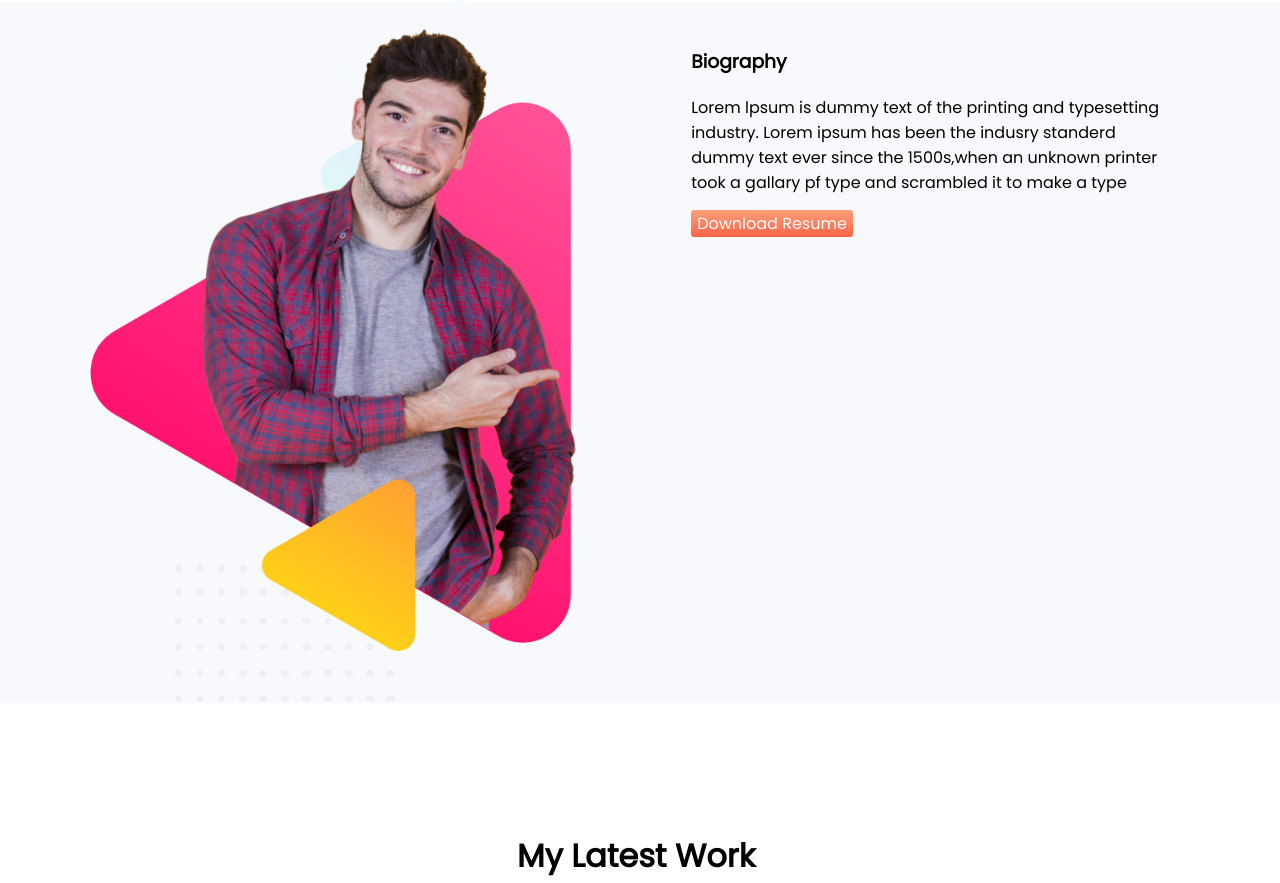
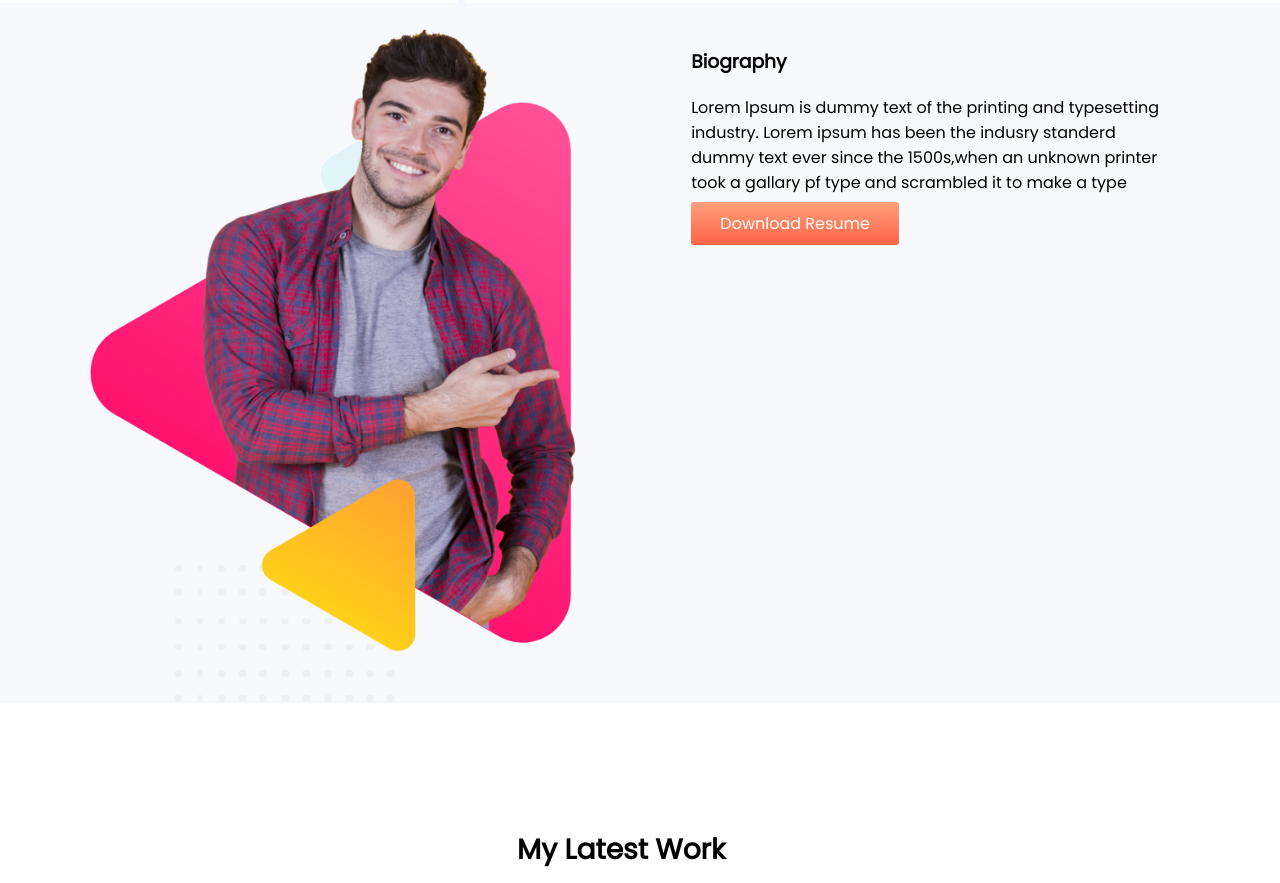
Before and after one commit to paglaemon/second-web-portfolio, a plain HTML site: page index.html in a window 1280 px wide. Shown: the part 697-1580 px from the top of the page. Drawn offline with Linux system fonts and the light colour scheme.

Commit message:
changes added

```diff
--- a/style.css
+++ b/style.css
@@ -31,7 +31,7 @@ section{
     background-image: linear-gradient(lightsalmon, tomato);
     border-radius: 3px;
     color: white;
-    padding: 2px 6px;
+    padding: 2% 6%;
 }
 
 .first-area{
@@ -56,7 +56,7 @@ section{
 
 
 .ltwork h1{
-    font-size: 32px;
+    font-size: 28px;
     margin-left: 40%;
 
 }
```
Also changed, not shown: 1 other file.
